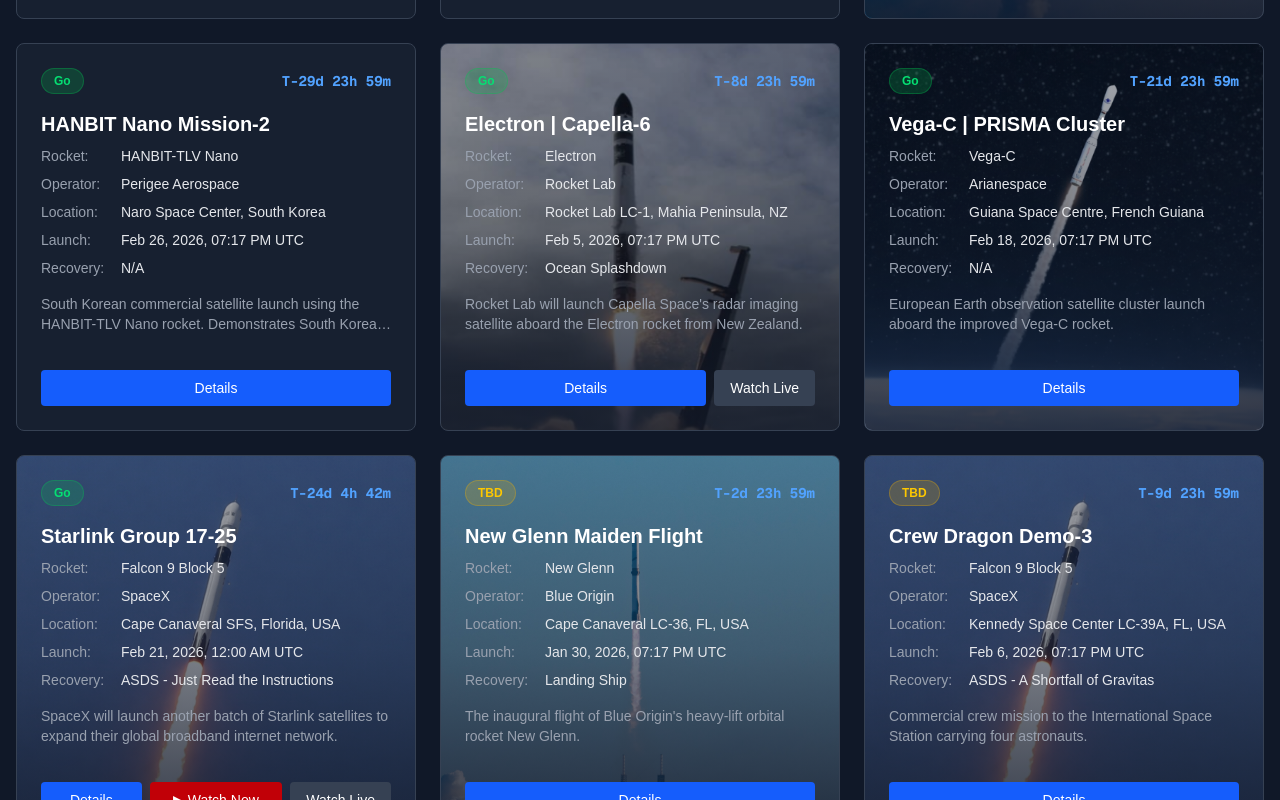
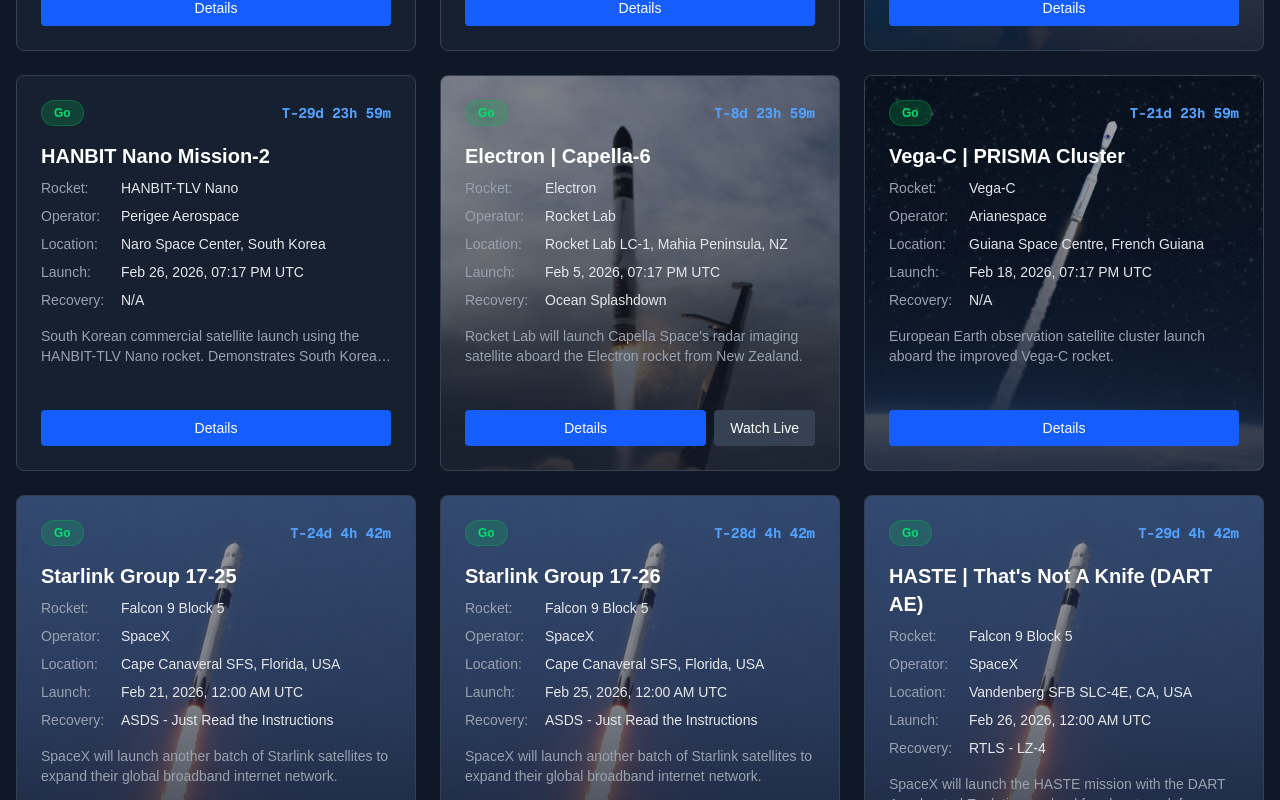
Before and after one commit to tiagocarleial/spaceflight-tracker, a Next.js app: page /launches in a window 1280 px wide. Shown: the part 2000-2800 px from the top of the page. Built offline with nearby package versions, Linux system fonts and the light colour scheme; no server answers.

Commit message:
Add Starlink Group 17-26 and HASTE DART AE launch cards
Co-Authored-By: Claude Sonnet 4.5 <noreply@anthropic.com>

```diff
--- a/data/mockLaunches.ts
+++ b/data/mockLaunches.ts
@@ -248,6 +248,32 @@ export const mockLaunches: Launch[] = [
     livestream: 'https://www.youtube.com/watch?v=RMZdxpWNcq4'
   },
   {
+    id: '20',
+    name: 'Starlink Group 17-26',
+    rocket: 'Falcon 9 Block 5',
+    rocketId: 'falcon9',
+    operator: 'SpaceX',
+    location: 'Cape Canaveral SFS, Florida, USA',
+    launchDate: '2026-02-25T00:00:00.000Z',
+    status: 'Go',
+    description: 'SpaceX will launch another batch of Starlink satellites to expand their global broadband internet network.',
+    recovery: 'ASDS - Just Read the Instructions',
+    livestream: 'https://www.youtube.com/watch?v=haOQTDezHZo'
+  },
+  {
+    id: '21',
+    name: 'HASTE | That\'s Not A Knife (DART AE)',
+    rocket: 'Falcon 9 Block 5',
+    rocketId: 'falcon9',
+    operator: 'SpaceX',
+    location: 'Vandenberg SFB SLC-4E, CA, USA',
+    launchDate: '2026-02-26T00:00:00.000Z',
+    status: 'Go',
+    description: 'SpaceX will launch the HASTE mission with the DART Accelerated Evolution payload for planetary defense testing.',
+    recovery: 'RTLS - LZ-4',
+    livestream: 'https://www.youtube.com/watch?v=UP45i7BSxBk'
+  },
+  {
     id: '18',
     name: 'Tianlong-3 Inaugural Flight',
     rocket: 'Tianlong-3',
```
